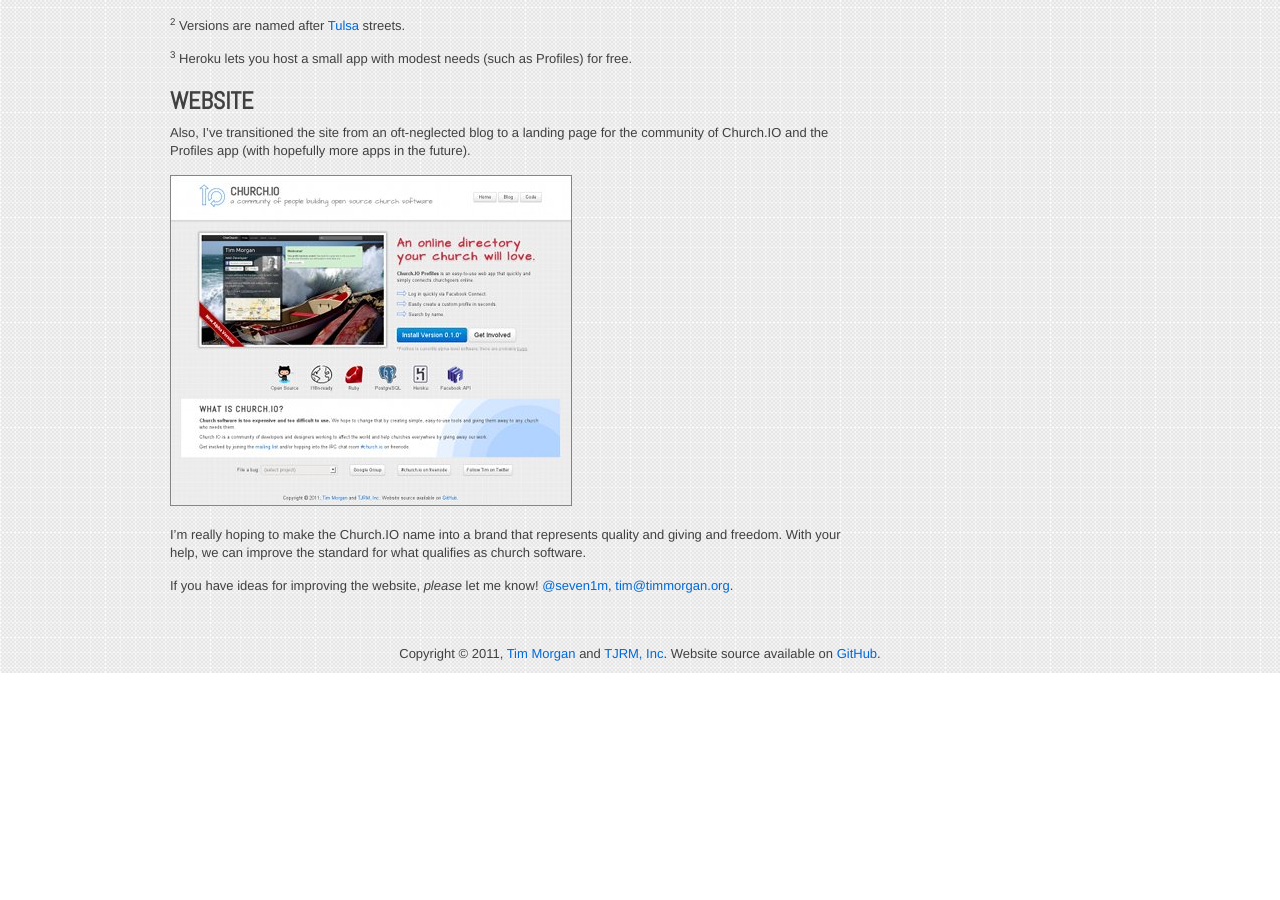
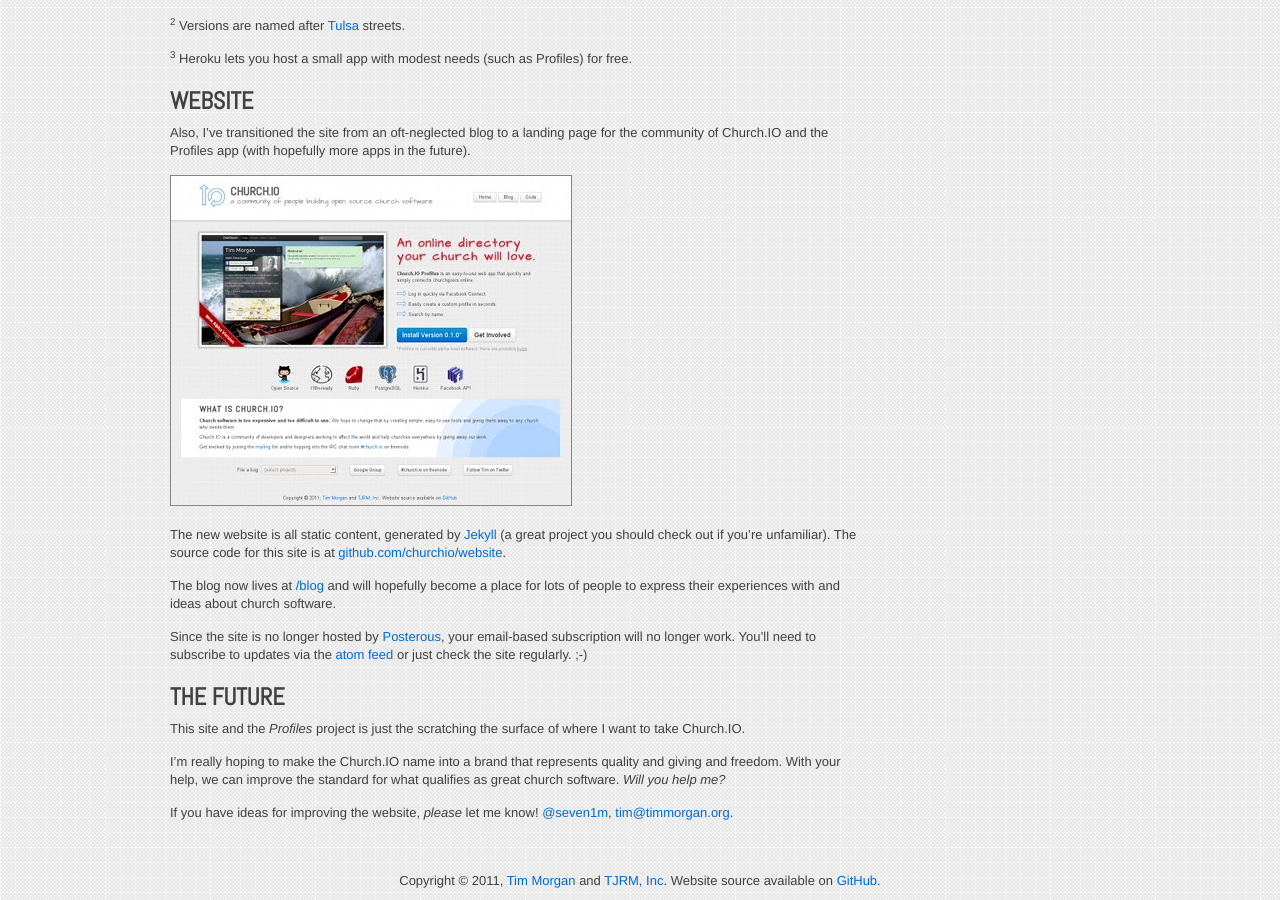
Before and after one commit to seven1m/old-churchio-website, a Jekyll site: the page built from _posts/2011-10-25-profiles-010-and-a-new-website.md, in a window 1280 px wide and 900 px high, scrolled down 833 px. Built offline with Jekyll 4.4.1, drawn with Linux system fonts in a browser that asks for light colours; Markdown is read by kramdown in place of the engine named in the settings; comment, search, counter and statistics services are not loaded; before the commit the page ends 1506 px from its top, so only the background shows below that.

Commit message:
Update blog post.

```diff
--- a/_posts/2011-10-25-profiles-010-and-a-new-website.md
+++ b/_posts/2011-10-25-profiles-010-and-a-new-website.md
@@ -40,9 +40,26 @@
 
 [![Website Screenshot](/images/screenshots/website.small.jpg)](/images/screenshots/website.jpg)
 
+The new website is all static content, generated by [Jekyll](https://github.com/mojombo/jekyll)
+(a great project you should check out if you're unfamiliar).
+The source code for this site is at
+[github.com/churchio/website](https://github.com/churchio/website).
+
+The blog now lives at [/blog](/blog) and will hopefully become a place for lots of people
+to express their experiences with and ideas about church software.
+
+Since the site is no longer hosted by [Posterous](http://posterous.com), your email-based
+subscription will no longer work. You'll need to subscribe to updates via the
+[atom feed](/atom.xml) or just check the site regularly. ;-)
+
+### The Future
+
+This site and the *Profiles* project is just the scratching the surface of where I want to
+take Church.IO.
+
 I'm really hoping to make the Church.IO name into a brand that represents
 quality and giving and freedom. With your help, we can improve the standard
-for what qualifies as church software.
+for what qualifies as great church software. *Will you help me?*
 
 If you have ideas for improving the website, *please* let me know!
 [@seven1m](http://twitter.com/seven1m), [tim@timmorgan.org](mailto:tim@timmorgan.org).
```
